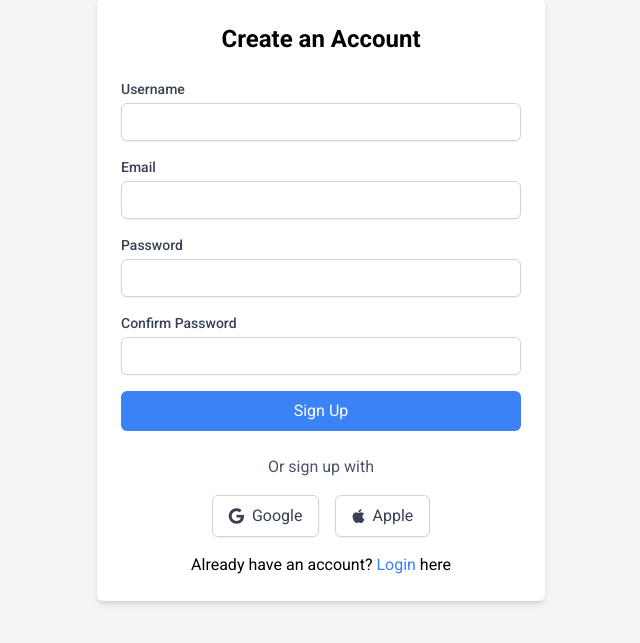
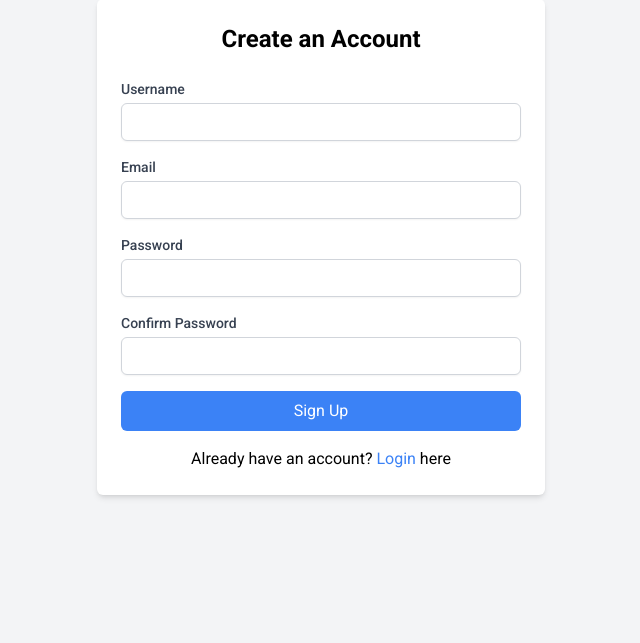
Before and after one commit to SurajKumarRamagiri/InstaMark, a Django app: page /signup/ in a window 1280 px wide. Shown: the part 97-740 px from the top of the page, without its empty margins (319-959 px from the left). Run offline with Django 5.2, Linux system fonts and the light colour scheme; some libraries are stand-ins or nearby versions.

Commit message:
project completed ???

```diff
--- a/Templates/signup.html
+++ b/Templates/signup.html
@@ -59,7 +59,7 @@
         <button type="submit" class="w-full bg-blue-500 text-white py-2 rounded-md hover:bg-blue-600">Sign Up</button>
     </form>
 
-    <div class="mt-6">
+    <!-- <div class="mt-6">
         <p class="text-center text-gray-600">Or sign up with</p>
         <div class="flex justify-center mt-4 space-x-4">
             <a href="#" class="flex items-center px-4 py-2 border border-gray-300 rounded-md shadow-sm text-gray-700 hover:bg-gray-100">
@@ -69,7 +69,7 @@
                 <i class="fab fa-apple mr-2"></i> Apple
             </a>
         </div>
-    </div>
+    </div> -->
 
     <p class="text-center mt-4">Already have an account? <a class="text-blue-500 hover:underline" href="{% url 'login' %}">Login</a> here</p>
 
```
